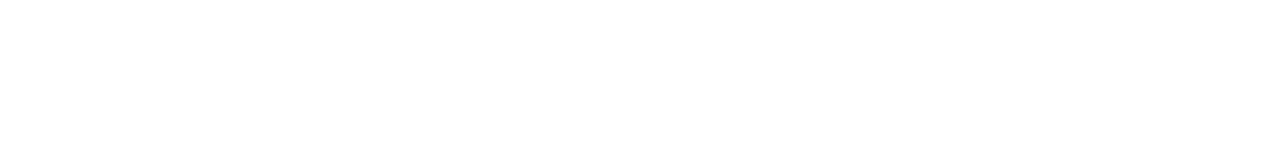
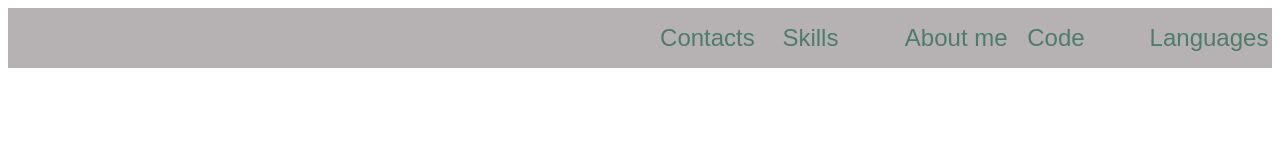
Before and after one commit to iMyMonkey/new-rs-school, a plain HTML site: page index.html in a window 1280 px wide. Drawn offline with Linux system fonts and the light colour scheme.

Commit message:
feat:add new files

```diff
--- a/index.html
+++ b/index.html
@@ -3,8 +3,19 @@
 <head>
     <meta charset="UTF-8">
     <meta name="viewport" content="width=device-width, initial-scale=1.0">
+    <link rel="stylesheet" href="style.css">
     <title>Document</title>
 </head>
+<header>
+    <nav>
+        <ul class="navContent">
+            <li class="navContent2"><a href='#contacts' class="nav-items">Contacts</a></li>
+            <li class="navContent2"><a href='#skills' class="nav-items">Skills</a></li>
+            <li class="navContent2"><a href='#info' class="nav-items">About me</a></li>
+            <li class="navContent2"><a href='#code' class="nav-items">Code</a></li>
+            <li class="navContent2"><a href='#languages' class="nav-items">Languages</a></li>
+        </ul>
+    </header>
 <body>
 
 </body>
--- a/style.css
+++ b/style.css
@@ -0,0 +1,31 @@
+.navContent {
+    display: flex;
+ justify-content: flex-end;
+ align-items: center;
+}
+
+.navContent {
+    list-style: none;
+    background-color: rgb(182, 178, 179);
+    font-size: 24px;
+    font-weight: lighter;
+    line-height: 60px;
+    transition: color 0.5s;
+    font-family: sans-serif;
+    margin: 0px;
+}
+
+.nav-items:hover {
+    color: #56aa7c;
+    transition: .5s;
+}
+
+.navContent2 {
+    width: 10%;
+  height: 10%;
+}
+
+.nav-items {
+text-decoration: none;
+ color: rgb(78, 124, 106);
+}
```
